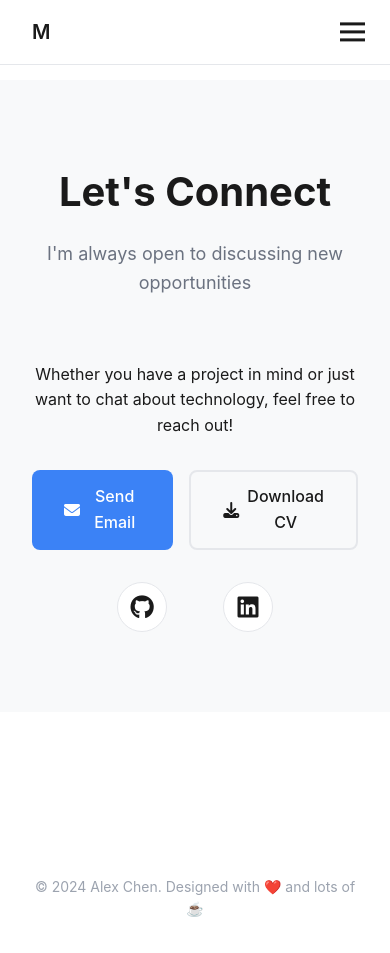
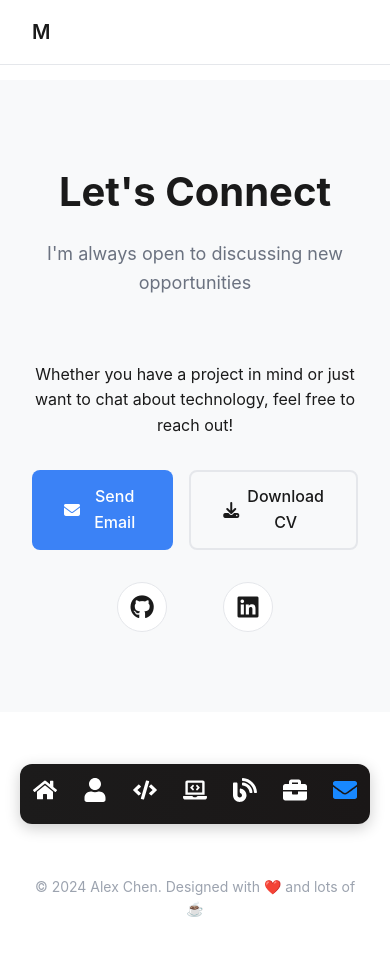
Before and after one commit to Mohtisham-cs01/Portfolio, a React (Vite) app: page /contact in a window 390 px wide. Built offline with nearby package versions, Linux system fonts and the light colour scheme.

Commit message:
floating navabr on smaller screens

```diff
--- a/package.json
+++ b/package.json
@@ -12,6 +12,7 @@
   "dependencies": {
     "react": "^19.2.0",
     "react-dom": "^19.2.0",
+    "react-icons": "^5.5.0",
     "react-router-dom": "^7.9.6"
   },
   "devDependencies": {
--- /dev/null
+++ b/src/assets/FloatingActionBar.css
@@ -0,0 +1,33 @@
+.floating-action-bar {
+    position: fixed;
+    bottom: 20px; /* Add margin from the bottom */
+    left: 50%; /* Center the FAB */
+    transform: translateX(-50%); /* Center the FAB */
+    width: calc(100% - 40px); /* Adjust width to provide side margins */
+    max-width: 500px; /* Limit width on larger mobile screens */
+    height: 60px;
+    background: linear-gradient(90deg, rgb(28, 27, 27) 0%, rgb(26, 23, 23) 100%);
+    display: flex;
+    justify-content: space-around;
+    align-items: center;
+    z-index: 1000;
+    border-radius: 12px; /* Professional border-radius */
+    box-shadow: 0 4px 15px rgba(0, 0, 0, 0.2); /* Floating effect */
+    display: none;
+  }
+
+  .fab-link {
+    color: #fff;
+    font-size: 1.5rem;
+    padding: 10px; /* Add some padding around icons for better touch area */
+  }
+
+  .fab-link.active {
+    color: #1888ff;
+  }
+
+  @media screen and (max-width: 960px) {
+    .floating-action-bar {
+      display: flex;
+    }
+  }
--- a/src/assets/Navbar.css
+++ b/src/assets/Navbar.css
@@ -69,76 +69,9 @@
   @media screen and (max-width: 960px) {
     .nav-links {
       display: none;
-      flex-direction: column;
-      width: 100%;
-      height: 90vh;
-      position: absolute;
-      top: 80px;
-      left: -100%;
-      opacity: 1;
-      transition: all 0.5s ease;
-    }
-
-    .nav-links.active {
-      background: #1c1c1c;
-      left: 0;
-      opacity: 1;
-      transition: all 0.5s ease;
-      z-index: 1;
-      overflow-y: auto;
-    }
-
-    .nav-link {
-      text-align: center;
-      /* padding: 2rem; */
-      padding: 0.5rem;
-      width: 100%;
-      display: table;
-    }
-
-    .nav-link:hover {
-      background-color: var(--bg-primary);
-      color: #fff;
-      border-radius: 0;
     }
 
     .navbar-logo {
       margin-left: 0;
     }
-
-    .mobile-menu-toggle {
-      display: block;
-      position: absolute;
-      top: 0;
-      right: 0;
-      transform: translate(-100%, 60%);
-      font-size: 1.8rem;
-      cursor: pointer;
-    }
-
-    .hamburger {
-      display: block;
-      cursor: pointer;
-    }
-
-    .hamburger span {
-      display: block;
-      width: 25px;
-      height: 3px;
-      margin: 5px auto;
-      transition: all 0.3s ease-in-out;
-      background-color: var(--text-primary);
-    }
-
-    .hamburger.is-active span:nth-child(1) {
-      transform: translateY(8px) rotate(45deg);
-    }
-
-    .hamburger.is-active span:nth-child(2) {
-      opacity: 0;
-    }
-
-    .hamburger.is-active span:nth-child(3) {
-      transform: translateY(-8px) rotate(-45deg);
-    }
   }
--- /dev/null
+++ b/src/components/FloatingActionBar.jsx
@@ -0,0 +1,34 @@
+import React from 'react';
+import { NavLink } from 'react-router-dom';
+import '../assets/FloatingActionBar.css';
+import { FaHome, FaUser, FaCode, FaLaptopCode, FaBlog, FaBriefcase, FaEnvelope } from 'react-icons/fa';
+
+const FloatingActionBar = () => {
+  return (
+    <div className="floating-action-bar">
+      <NavLink to="/" className="fab-link" activeClassName="active">
+        <FaHome />
+      </NavLink>
+      <NavLink to="/about" className="fab-link" activeClassName="active">
+        <FaUser />
+      </NavLink>
+      <NavLink to="/skills" className="fab-link" activeClassName="active">
+        <FaCode />
+      </NavLink>
+      <NavLink to="/projects" className="fab-link" activeClassName="active">
+        <FaLaptopCode />
+      </NavLink>
+      <NavLink to="/blog" className="fab-link" activeClassName="active">
+        <FaBlog />
+      </NavLink>
+      <NavLink to="/experience" className="fab-link" activeClassName="active">
+        <FaBriefcase />
+      </NavLink>
+      <NavLink to="/contact" className="fab-link" activeClassName="active">
+        <FaEnvelope />
+      </NavLink>
+    </div>
+  );
+};
+
+export default FloatingActionBar;
--- a/src/components/Layout.jsx
+++ b/src/components/Layout.jsx
@@ -2,6 +2,8 @@ import React from 'react';
 import Navbar from './Navbar';
 import Footer from './Footer';
 import { Outlet } from 'react-router-dom';
+import FloatingActionBar from './FloatingActionBar';
+import '../assets/FloatingActionBar.css';
 
 const Layout = () => {
   return (
@@ -11,6 +13,7 @@ const Layout = () => {
         <Outlet />
       </main>
       <Footer />
+      <FloatingActionBar />
     </>
   );
 };
--- a/src/components/Navbar.jsx
+++ b/src/components/Navbar.jsx
@@ -1,15 +1,10 @@
-import React, { useContext, useState } from 'react';
+import React, { useContext } from 'react';
 import { NavLink } from 'react-router-dom';
 import { AppContext } from '../context/AppContext';
 import '../assets/Navbar.css';
 
 const Navbar = () => {
   const { theme, toggleTheme } = useContext(AppContext);
-  const [isMobileMenuOpen, setIsMobileMenuOpen] = useState(false);
-
-  const toggleMobileMenu = () => {
-    setIsMobileMenuOpen(!isMobileMenuOpen);
-  };
 
   return (
     <nav id="navbar">
@@ -17,7 +12,7 @@ const Navbar = () => {
         <NavLink to="/" className="logo">
           M
         </NavLink>
-        <div className={`nav-links ${isMobileMenuOpen ? 'active' : ''}`} id="navLinks">
+        <div className="nav-links" id="navLinks">
           <NavLink to="/" className="nav-link" activeClassName="active" exact>
             Home
           </NavLink>
@@ -43,13 +38,6 @@ const Navbar = () => {
             <i className={`fas ${theme === 'light' ? 'fa-moon' : 'fa-sun'}`}></i>
           </button>
         </div>
-        <button className="mobile-menu-toggle" id="mobileMenuToggle" onClick={toggleMobileMenu}>
-          <div className={`hamburger ${isMobileMenuOpen ? 'is-active' : ''}`}>
-            <span></span>
-            <span></span>
-            <span></span>
-          </div>
-        </button>
       </div>
     </nav>
   );
```
Also changed, not shown: 2 other files (tests, documents, lock files or other folders).
